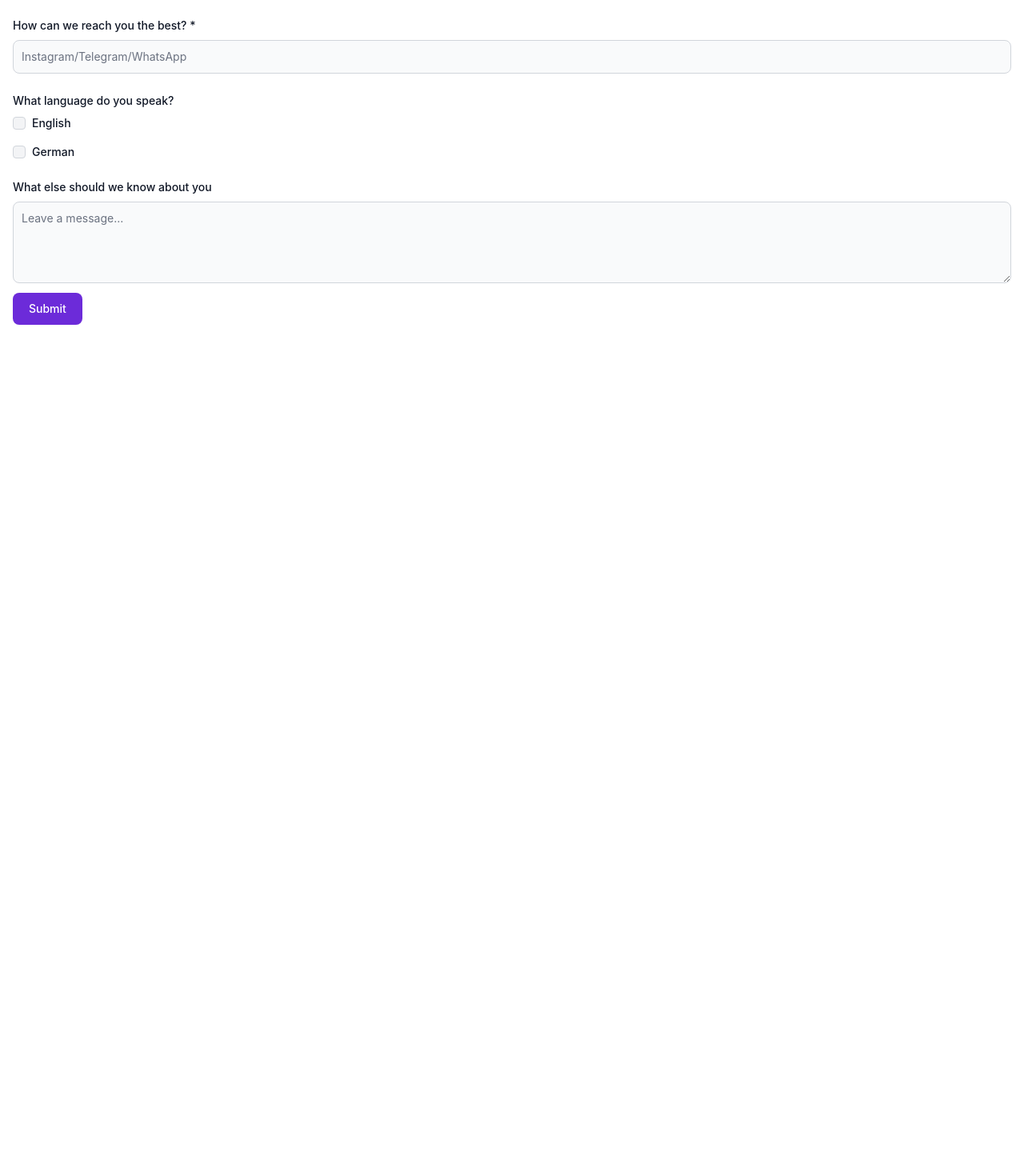
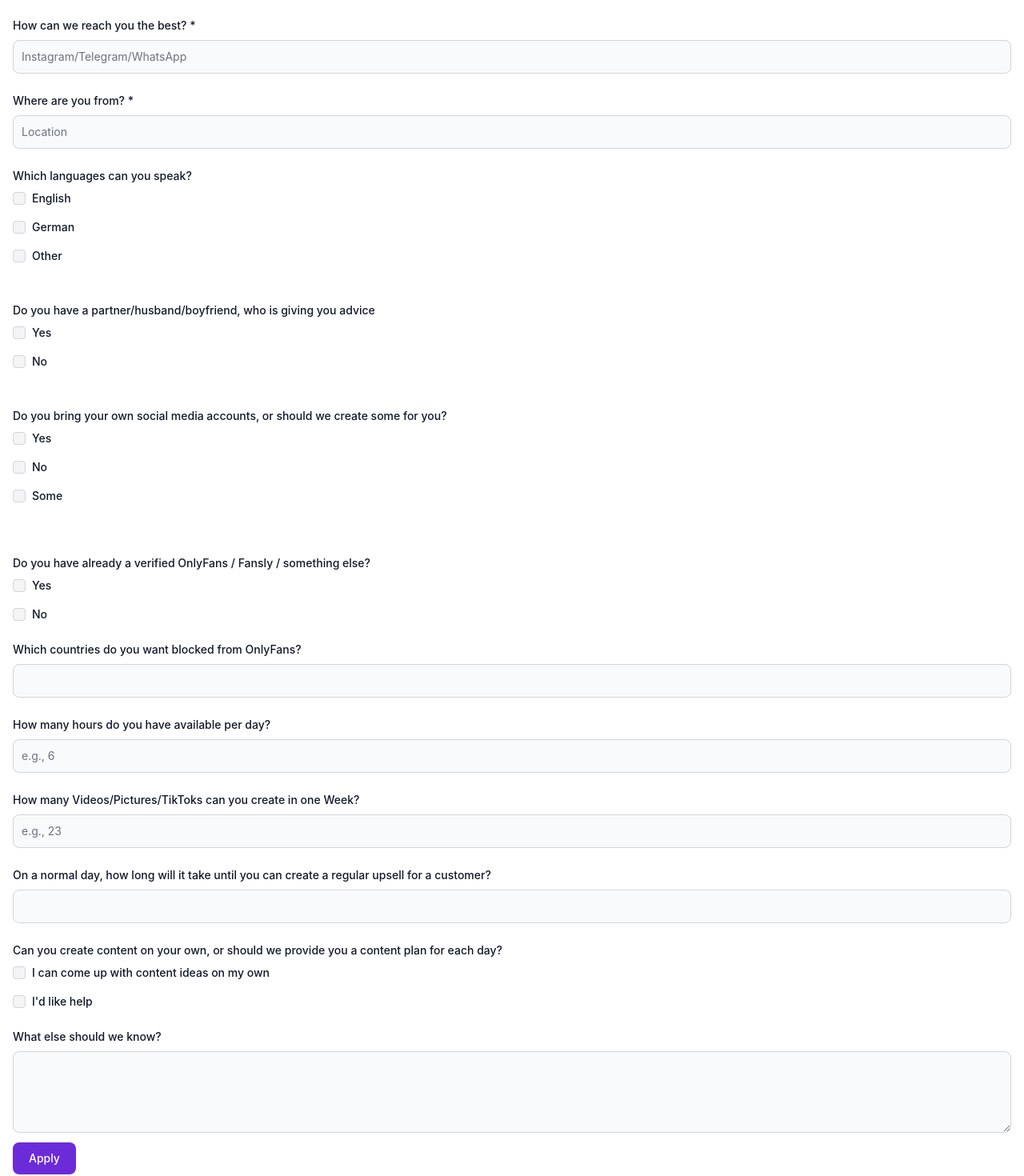
Before and after one commit to smarvin96/LimitlessAttention.com, a React (Vite) app: page /apply in a window 1280 px wide. Shown: the part 476-1946 px from the top of the page at 80% size. Before the commit the page ends 914 px from the top, so only its background shows below. Built offline with nearby package versions, Linux system fonts and the light colour scheme.

Commit message:
applyForm

```diff
--- a/src/components/Apply.jsx
+++ b/src/components/Apply.jsx
@@ -22,7 +22,7 @@ const Apply = () => {
 
     <div class="mb-6">
     <label for="email" class="block mb-2 text-sm font-medium text-gray-900 dark:text-white">Email</label>
-    <input type="email" id="email" class="bg-gray-50 border border-gray-300 text-gray-900 text-sm rounded-lg focus:ring-blue-500 focus:border-blue-500 block w-full p-2.5 dark:bg-gray-700 dark:border-gray-600 dark:placeholder-gray-400 dark:text-white dark:focus:ring-blue-500 dark:focus:border-blue-500" placeholder="name@example.com" required/>
+    <input type="email" id="email" class="bg-gray-50 border border-gray-300 text-gray-900 text-sm rounded-lg focus:ring-blue-500 focus:border-blue-500 block w-full p-2.5 dark:bg-gray-700 dark:border-gray-600 dark:placeholder-gray-400 dark:text-white dark:focus:ring-blue-500 dark:focus:border-blue-500" placeholder="name@example.com"/>
 </div>
 
 
@@ -34,13 +34,18 @@ const Apply = () => {
 
     <div class="mb-6">
   <label for="name" class="block mb-2 text-sm font-medium text-gray-900 dark:text-white">How can we reach you the best? *</label>
-    <input type="name" id="name" class="bg-gray-50 border border-gray-300 text-gray-900 text-sm rounded-lg focus:ring-blue-500 focus:border-blue-500 block w-full p-2.5 dark:bg-gray-700 dark:border-gray-600 dark:placeholder-gray-400 dark:text-white dark:focus:ring-blue-500 dark:focus:border-blue-500" placeholder="Instagram/Telegram/WhatsApp"/>
+    <input type="name" id="name" class="bg-gray-50 border border-gray-300 text-gray-900 text-sm rounded-lg focus:ring-blue-500 focus:border-blue-500 block w-full p-2.5 dark:bg-gray-700 dark:border-gray-600 dark:placeholder-gray-400 dark:text-white dark:focus:ring-blue-500 dark:focus:border-blue-500" placeholder="Instagram/Telegram/WhatsApp"required/>
+    </div>
+
+    <div class="mb-6">
+  <label for="name" class="block mb-2 text-sm font-medium text-gray-900 dark:text-white">Where are you from? *</label>
+    <input type="name" id="name" class="bg-gray-50 border border-gray-300 text-gray-900 text-sm rounded-lg focus:ring-blue-500 focus:border-blue-500 block w-full p-2.5 dark:bg-gray-700 dark:border-gray-600 dark:placeholder-gray-400 dark:text-white dark:focus:ring-blue-500 dark:focus:border-blue-500" placeholder="Location"required/>
     </div>
 
 
 
     <div class="mb-6">
-    <label for="name" class="block mb-2 text-sm font-medium text-gray-900 dark:text-white">What language do you speak?</label>
+    <label for="name" class="block mb-2 text-sm font-medium text-gray-900 dark:text-white">Which languages can you speak?</label>
     <div class="flex items-center mb-4">
     <input id="language" type="checkbox" value="" class="w-4 h-4 text-blue-600 bg-gray-100 border-gray-300 rounded focus:ring-blue-500 dark:focus:ring-blue-600 dark:ring-offset-gray-800 focus:ring-2 dark:bg-gray-700 dark:border-gray-600"/>
     <label for="language" class="ml-2 text-sm font-medium text-gray-900 dark:text-gray-300">English</label>
@@ -50,17 +55,103 @@ const Apply = () => {
     <input id="language" type="checkbox" value="" class="w-4 h-4 text-blue-600 bg-gray-100 border-gray-300 rounded focus:ring-blue-500 dark:focus:ring-blue-600 dark:ring-offset-gray-800 focus:ring-2 dark:bg-gray-700 dark:border-gray-600"/>
     <label for="language" class="ml-2 text-sm font-medium text-gray-900 dark:text-gray-300">German</label>
 </div>
+<div class="flex items-center mb-4">
+    <input id="language" type="checkbox" value="" class="w-4 h-4 text-blue-600 bg-gray-100 border-gray-300 rounded focus:ring-blue-500 dark:focus:ring-blue-600 dark:ring-offset-gray-800 focus:ring-2 dark:bg-gray-700 dark:border-gray-600"/>
+    <label for="language" class="ml-2 text-sm font-medium text-gray-900 dark:text-gray-300">Other</label>
+</div>
+</div>
+<br />
+<div class="mb-6">
+    <label for="name" class="block mb-2 text-sm font-medium text-gray-900 dark:text-white">Do you have a partner/husband/boyfriend, who is giving you advice</label>
+    <div class="flex items-center mb-4">
+    <input id="language" type="checkbox" value="" class="w-4 h-4 text-blue-600 bg-gray-100 border-gray-300 rounded focus:ring-blue-500 dark:focus:ring-blue-600 dark:ring-offset-gray-800 focus:ring-2 dark:bg-gray-700 dark:border-gray-600"/>
+    <label for="language" class="ml-2 text-sm font-medium text-gray-900 dark:text-gray-300">Yes</label>
+</div>
+
+<div class="flex items-center mb-4">
+    <input id="language" type="checkbox" value="" class="w-4 h-4 text-blue-600 bg-gray-100 border-gray-300 rounded focus:ring-blue-500 dark:focus:ring-blue-600 dark:ring-offset-gray-800 focus:ring-2 dark:bg-gray-700 dark:border-gray-600"/>
+    <label for="language" class="ml-2 text-sm font-medium text-gray-900 dark:text-gray-300">No</label>
+</div>
+
+</div>
+<br/>
+<div class="mb-6">
+    <label for="name" class="block mb-2 text-sm font-medium text-gray-900 dark:text-white">Do you bring your own social media accounts, or should we create some for you?</label>
+    <div class="flex items-center mb-4">
+    <input id="language" type="checkbox" value="" class="w-4 h-4 text-blue-600 bg-gray-100 border-gray-300 rounded focus:ring-blue-500 dark:focus:ring-blue-600 dark:ring-offset-gray-800 focus:ring-2 dark:bg-gray-700 dark:border-gray-600"/>
+    <label for="language" class="ml-2 text-sm font-medium text-gray-900 dark:text-gray-300">Yes</label>
+</div>
+
+<div class="flex items-center mb-4">
+    <input id="language" type="checkbox" value="" class="w-4 h-4 text-blue-600 bg-gray-100 border-gray-300 rounded focus:ring-blue-500 dark:focus:ring-blue-600 dark:ring-offset-gray-800 focus:ring-2 dark:bg-gray-700 dark:border-gray-600"/>
+    <label for="language" class="ml-2 text-sm font-medium text-gray-900 dark:text-gray-300">No</label>
+</div>
+<div class="flex items-center mb-4">
+    <input id="language" type="checkbox" value="" class="w-4 h-4 text-blue-600 bg-gray-100 border-gray-300 rounded focus:ring-blue-500 dark:focus:ring-blue-600 dark:ring-offset-gray-800 focus:ring-2 dark:bg-gray-700 dark:border-gray-600"/>
+    <label for="language" class="ml-2 text-sm font-medium text-gray-900 dark:text-gray-300">Some</label>
+</div>
+
+<br/>
+
+
+</div>
+
+
+<div class="mb-6">
+    <label for="name" class="block mb-2 text-sm font-medium text-gray-900 dark:text-white">Do you have already a verified OnlyFans / Fansly / something else?</label>
+    <div class="flex items-center mb-4">
+    <input id="language" type="checkbox" value="" class="w-4 h-4 text-blue-600 bg-gray-100 border-gray-300 rounded focus:ring-blue-500 dark:focus:ring-blue-600 dark:ring-offset-gray-800 focus:ring-2 dark:bg-gray-700 dark:border-gray-600"/>
+    <label for="language" class="ml-2 text-sm font-medium text-gray-900 dark:text-gray-300">Yes</label>
+</div>
+
+<div class="flex items-center mb-4">
+    <input id="language" type="checkbox" value="" class="w-4 h-4 text-blue-600 bg-gray-100 border-gray-300 rounded focus:ring-blue-500 dark:focus:ring-blue-600 dark:ring-offset-gray-800 focus:ring-2 dark:bg-gray-700 dark:border-gray-600"/>
+    <label for="language" class="ml-2 text-sm font-medium text-gray-900 dark:text-gray-300">No</label>
+</div>
+
+</div>
+
+<div class="mb-6">
+  <label for="name" class="block mb-2 text-sm font-medium text-gray-900 dark:text-white">Which countries do you want blocked from OnlyFans?</label>
+    <input type="name" id="name" class="bg-gray-50 border border-gray-300 text-gray-900 text-sm rounded-lg focus:ring-blue-500 focus:border-blue-500 block w-full p-2.5 dark:bg-gray-700 dark:border-gray-600 dark:placeholder-gray-400 dark:text-white dark:focus:ring-blue-500 dark:focus:border-blue-500" placeholder=""/>
+    </div>
+
+    <div class="mb-6">
+  <label for="name" class="block mb-2 text-sm font-medium text-gray-900 dark:text-white">How many hours do you have available per day?</label>
+    <input type="name" id="name" class="bg-gray-50 border border-gray-300 text-gray-900 text-sm rounded-lg focus:ring-blue-500 focus:border-blue-500 block w-full p-2.5 dark:bg-gray-700 dark:border-gray-600 dark:placeholder-gray-400 dark:text-white dark:focus:ring-blue-500 dark:focus:border-blue-500" placeholder="e.g., 6"/>
+    </div>
+
+    <div class="mb-6">
+  <label for="name" class="block mb-2 text-sm font-medium text-gray-900 dark:text-white">How many Videos/Pictures/TikToks can you create in one Week?</label>
+    <input type="name" id="name" class="bg-gray-50 border border-gray-300 text-gray-900 text-sm rounded-lg focus:ring-blue-500 focus:border-blue-500 block w-full p-2.5 dark:bg-gray-700 dark:border-gray-600 dark:placeholder-gray-400 dark:text-white dark:focus:ring-blue-500 dark:focus:border-blue-500" placeholder="e.g., 23"/>
+    </div>
+
+    <div class="mb-6">
+  <label for="name" class="block mb-2 text-sm font-medium text-gray-900 dark:text-white">On a normal day, how long will it take until you can create a regular upsell for a customer?</label>
+    <input type="name" id="name" class="bg-gray-50 border border-gray-300 text-gray-900 text-sm rounded-lg focus:ring-blue-500 focus:border-blue-500 block w-full p-2.5 dark:bg-gray-700 dark:border-gray-600 dark:placeholder-gray-400 dark:text-white dark:focus:ring-blue-500 dark:focus:border-blue-500" placeholder=""/>
+    </div>
+
+    <div class="mb-6">
+    <label for="name" class="block mb-2 text-sm font-medium text-gray-900 dark:text-white">Can you create content on your own, or should we provide you a content plan for each day?</label>
+    <div class="flex items-center mb-4">
+    <input id="language" type="checkbox" value="" class="w-4 h-4 text-blue-600 bg-gray-100 border-gray-300 rounded focus:ring-blue-500 dark:focus:ring-blue-600 dark:ring-offset-gray-800 focus:ring-2 dark:bg-gray-700 dark:border-gray-600"/>
+    <label for="language" class="ml-2 text-sm font-medium text-gray-900 dark:text-gray-300">I can come up with content ideas on my own</label>
+</div>
+
+<div class="flex items-center mb-4">
+    <input id="language" type="checkbox" value="" class="w-4 h-4 text-blue-600 bg-gray-100 border-gray-300 rounded focus:ring-blue-500 dark:focus:ring-blue-600 dark:ring-offset-gray-800 focus:ring-2 dark:bg-gray-700 dark:border-gray-600"/>
+    <label for="language" class="ml-2 text-sm font-medium text-gray-900 dark:text-gray-300">I'd like help</label>
+</div>
+
 </div>
 
 
 
-
-
-    <label for="message" class="block mb-2 text-sm font-medium text-gray-900 dark:text-white">What else should we know about you</label>
-<textarea id="message" rows="4" class="block p-2.5 w-full text-sm text-gray-900 bg-gray-50 rounded-lg border border-gray-300 focus:ring-blue-500 focus:border-blue-500 dark:bg-gray-700 dark:border-gray-600 dark:placeholder-gray-400 dark:text-white dark:focus:ring-blue-500 dark:focus:border-blue-500" placeholder="Leave a message..."></textarea>
+    <label for="message" class="block mb-2 text-sm font-medium text-gray-900 dark:text-white">What else should we know?</label>
+<textarea id="message" rows="4" class="block p-2.5 w-full text-sm text-gray-900 bg-gray-50 rounded-lg border border-gray-300 focus:ring-blue-500 focus:border-blue-500 dark:bg-gray-700 dark:border-gray-600 dark:placeholder-gray-400 dark:text-white dark:focus:ring-blue-500 dark:focus:border-blue-500" placeholder=""></textarea>
 
 <div class="mt-3">
-  <button type="submit" class="text-white bg-purple-700 hover:bg-purple-800 focus:ring-4 focus:outline-none focus:ring-purple-300 font-medium rounded-lg text-sm w-full sm:w-auto px-5 py-2.5 text-center dark:bg-purple-600 dark:hover:bg-purple-700 dark:focus:ring-purple-800">Submit</button>
+  <button type="submit" class="text-white bg-purple-700 hover:bg-purple-800 focus:ring-4 focus:outline-none focus:ring-purple-300 font-medium rounded-lg text-sm w-full sm:w-auto px-5 py-2.5 text-center dark:bg-purple-600 dark:hover:bg-purple-700 dark:focus:ring-purple-800">Apply</button>
   </div>
 </form>
 </div>
```
